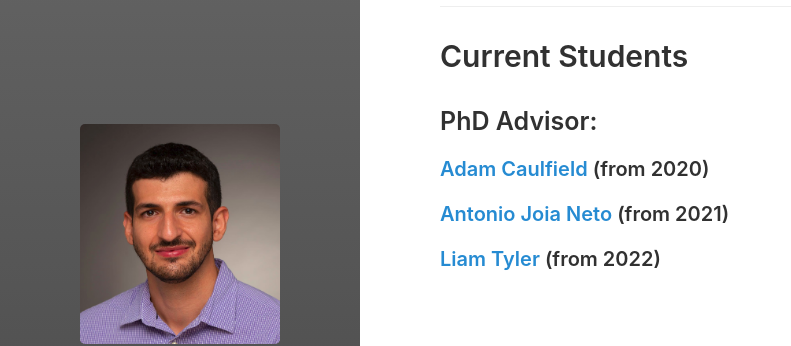
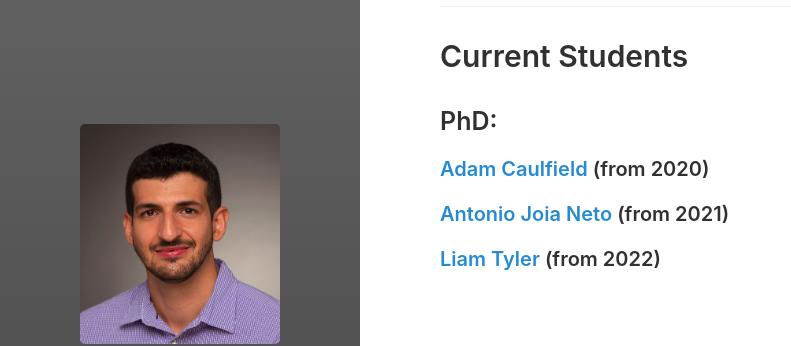
Before and after one commit to ivanolive/ivanolive.github.io, a Jekyll site: the page built from students.md, in a window 1280 px wide. Shown: the part 164-510 px from the top of the page, without its empty margins (0-791 px from the left). Built offline with Jekyll 4.4.1, drawn with Linux system fonts in a browser that asks for light colours.

Commit message:
Update students.md

```diff
--- a/students.md
+++ b/students.md
@@ -10,7 +10,7 @@ ___
 
 ## Current Students
 
-### PhD Advisor:
+### PhD:
 
 #### [Adam Caulfield](https://people.rit.edu/~ac7717/) (from 2020)
 
```
